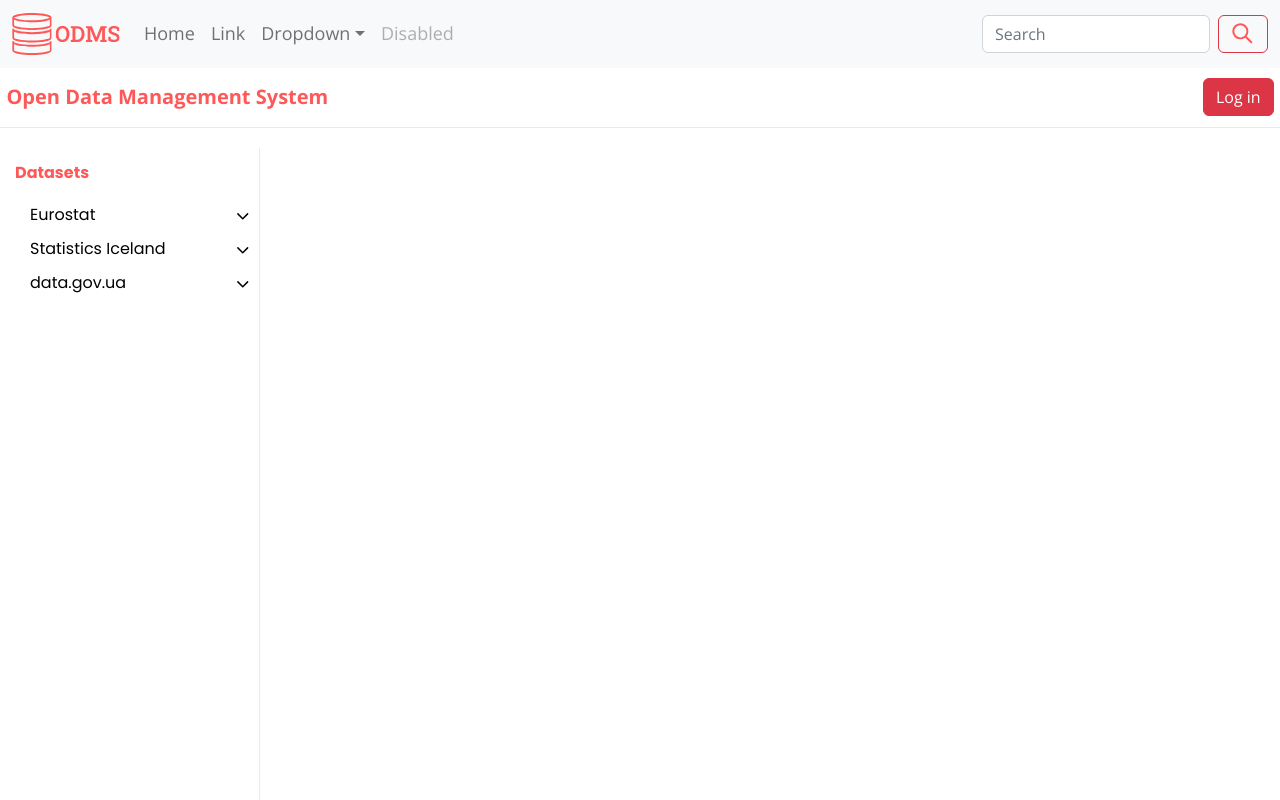
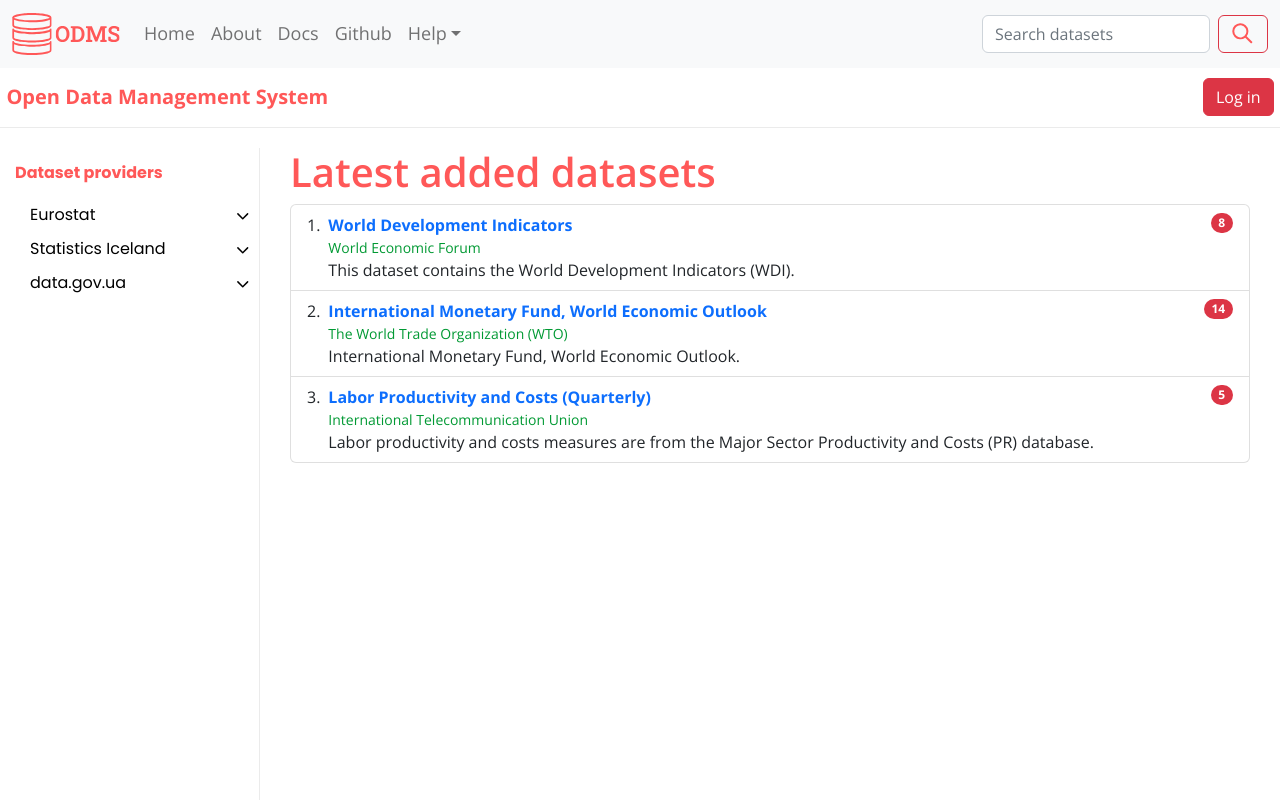
Before and after one commit to nikitosikvn1/django-odms-project, a Django app: page / in a window 1280 px wide. Run offline with Django 4.2, Linux system fonts and the light colour scheme.

Commit message:
feat: Index page, links and favicon
- Added index page with sample articles (inheritance from layout)
- Added some logic when visiting a page by an authorized/unauthorized user
- Added favicon
- Added links to layout.html

```diff
--- /dev/null
+++ b/publicdb/pdapp/static/pdapp/CSS/index.css
@@ -0,0 +1,24 @@
+:root {
+    --main-red: #ff5858;
+    --data-provider: #009933;
+}
+
+.articles {
+    padding-left: 30px;
+    padding-right: 30px;
+    font-family: 'Open Sans', sans-serif;
+}
+
+.articles-headline {
+    font-weight: 600;
+    color: var(--main-red);
+}
+
+.articles-data a {
+    text-decoration: none;
+}
+
+.articles-data .data-provider {
+    font-size: 14px;
+    color: var(--data-provider);
+}
--- a/publicdb/pdapp/static/pdapp/CSS/layout.css
+++ b/publicdb/pdapp/static/pdapp/CSS/layout.css
@@ -77,6 +77,7 @@ header {
 
 .content {
     margin-top: 20px;
+    display: flex;
 }
 
 .sidebar {
@@ -84,7 +85,7 @@ header {
     top: 0;
     left: 0;
     height: calc(100vh - 128px - 20px);
-    width: 260px;
+    min-width: 260px;
     border-right: 1px solid var(--border-color);
 }
 
@@ -144,3 +145,7 @@ header {
 .rotate {
     transform: rotate(180deg);
 }
+
+.main-content {
+    width: 100%;
+}
--- a/publicdb/pdapp/templates/pdapp/auth-layout.html
+++ b/publicdb/pdapp/templates/pdapp/auth-layout.html
@@ -8,6 +8,7 @@
     <meta name="viewport" content="width=device-width, initial-scale=1.0">
     {% block head %}
     {% endblock %}
+    <link rel="shortcut icon" type="image/png" href="{% static 'pdapp/IMG/favicon.png' %}"/>
     <!-- FONTS -->
     <link rel="preconnect" href="https://fonts.googleapis.com">
     <link rel="preconnect" href="https://fonts.gstatic.com" crossorigin>
--- a/publicdb/pdapp/templates/pdapp/index.html
+++ b/publicdb/pdapp/templates/pdapp/index.html
@@ -0,0 +1,44 @@
+{% extends 'pdapp/layout.html' %}
+{% load static %}
+
+{% block head %}
+    <link rel="stylesheet" href="{% static 'pdapp/CSS/index.css' %}">
+    <title>ODMS</title>
+{% endblock %}
+
+
+{% block content %}
+    <div class="articles">
+        <h1 class="articles-headline">Latest added datasets</h1>
+        <div class="articles-data">
+            <ol class="list-group list-group-numbered">
+                <li class="list-group-item d-flex justify-content-between align-items-start">
+                    <div class="ms-2 me-auto">
+                        <div class="fw-bold"><a href="#">World Development Indicators</a></div>
+                        <div class="data-provider">World Economic Forum</div>
+                        This dataset contains the World Development Indicators (WDI).
+                    </div>
+                    <span class="badge bg-danger rounded-pill">8</span>
+                </li>
+
+                <li class="list-group-item d-flex justify-content-between align-items-start">
+                    <div class="ms-2 me-auto">
+                        <div class="fw-bold"><a href="#">International Monetary Fund, World Economic Outlook</a></div>
+                        <div class="data-provider">The World Trade Organization (WTO)</div>
+                        International Monetary Fund, World Economic Outlook.
+                    </div>
+                    <span class="badge bg-danger rounded-pill">14</span>
+                </li>
+
+                <li class="list-group-item d-flex justify-content-between align-items-start">
+                    <div class="ms-2 me-auto">
+                        <div class="fw-bold"><a href="#">Labor Productivity and Costs (Quarterly)</a></div>
+                        <div class="data-provider">International Telecommunication Union</div>
+                        Labor productivity and costs measures are from the Major Sector Productivity and Costs (PR) database.
+                    </div>
+                    <span class="badge bg-danger rounded-pill">5</span>
+                </li>
+            </ol>
+        </div>
+    </div>
+{% endblock %}
--- a/publicdb/pdapp/templates/pdapp/layout.html
+++ b/publicdb/pdapp/templates/pdapp/layout.html
@@ -7,16 +7,18 @@
     <meta http-equiv="X-UA-Compatible" content="IE=edge">
     <meta http-equiv="Cache-Control" content="no-cache">
     <meta name="viewport" content="width=device-width, initial-scale=1.0">
-    <title>Layout</title>
+    <link rel="shortcut icon" type="image/png" href="{% static 'pdapp/IMG/favicon.png' %}"/>
     <!-- FONTS -->
     <link rel="preconnect" href="https://fonts.googleapis.com">
     <link rel="preconnect" href="https://fonts.gstatic.com" crossorigin>
-    <link href="https://fonts.googleapis.com/css2?family=Noto+Sans+Mono:wght@300;400;700&family=Open+Sans:wght@300;400;700&family=Poppins:wght@400;700&family=Roboto+Mono:wght@300;400;700&display=swap" rel="stylesheet">
+    <link href="https://fonts.googleapis.com/css2?family=Noto+Sans+Mono:wght@300;400;700&family=Open+Sans:wght@300;400;600;700&family=Poppins:wght@400;600;700&family=Roboto+Mono:wght@300;400;700&display=swap" rel="stylesheet">
     <!-- BOOTSTRAP -->
     <link href="https://cdn.jsdelivr.net/npm/bootstrap@5.2.3/dist/css/bootstrap.min.css" rel="stylesheet" integrity="sha384-rbsA2VBKQhggwzxH7pPCaAqO46MgnOM80zW1RWuH61DGLwZJEdK2Kadq2F9CUG65" crossorigin="anonymous">
     <script src="https://cdn.jsdelivr.net/npm/bootstrap@5.2.3/dist/js/bootstrap.bundle.min.js" integrity="sha384-kenU1KFdBIe4zVF0s0G1M5b4hcpxyD9F7jL+jjXkk+Q2h455rYXK/7HAuoJl+0I4" crossorigin="anonymous"></script>
     <!-- CSS -->
     <link rel="stylesheet" href="{% static 'pdapp/CSS/layout.css' %}">
+    {% block head %}
+    {% endblock %}
     <!-- JS -->
     <script src="{% static 'pdapp/JS/jquery-3.6.1.min.js' %}"></script>
     <script src="{% static 'pdapp/JS/layout.js' %}"></script>
@@ -26,27 +28,29 @@
         <header>
             <nav class="navbar navbar-expand-lg bg-light">
                 <div class="container-fluid">
-                    <a class="navbar-brand" href="#"><img src="{% static 'pdapp/IMG/logo-no-background.svg' %}" alt="ODMS" id="main-logo"></a>
+                    <a class="navbar-brand" href="{% url 'index' %}"><img src="{% static 'pdapp/IMG/logo-no-background.svg' %}" alt="ODMS" id="main-logo"></a>
                     <button class="navbar-toggler" type="button" data-bs-toggle="collapse" data-bs-target="#navbarSupportedContent" aria-controls="navbarSupportedContent" aria-expanded="false" aria-label="Toggle navigation">
                         <span class="navbar-toggler-icon"></span>
                     </button>
                     <div class="collapse navbar-collapse" id="navbarSupportedContent">
                         <ul class="navbar-nav me-auto mb-2 mb-lg-0">
-                            <li class="nav-item"><a class="nav-link" aria-current="page" href="#">Home</a></li>
-                            <li class="nav-item"><a class="nav-link" href="#">Link</a></li>
+                            <li class="nav-item"><a class="nav-link" aria-current="page" href="{% url 'index' %}">Home</a></li>
+                            <li class="nav-item"><a class="nav-link" href="#">About</a></li>
+                            <li class="nav-item"><a class="nav-link" href="https://dolaran.github.io/IM12_theme_2_BD_22_course_work/" target="_blank">Docs</a></li>
+                            <li class="nav-item"><a class="nav-link" href="#">Github</a></li>
                             <li class="nav-item dropdown">
-                                <a class="nav-link dropdown-toggle" href="#" role="button" data-bs-toggle="dropdown" aria-expanded="false">Dropdown</a>
+                                <a class="nav-link dropdown-toggle" href="#" role="button" data-bs-toggle="dropdown" aria-expanded="false">Help</a>
                                 <ul class="dropdown-menu">
-                                    <li><a class="dropdown-item" href="#">Action</a></li>
-                                    <li><a class="dropdown-item" href="#">Another action</a></li>
-                                    <li><hr class="dropdown-divider"></li>
-                                    <li><a class="dropdown-item" href="#">Something else here</a></li>
+                                    <li><a class="dropdown-item" href="#">Guide</a></li>
+                                    <li><a class="dropdown-item" href="#">FAQ</a></li>
+                                    <!-- <li><hr class="dropdown-divider"></li>
+                                    <li><a class="dropdown-item" href="#">Something else here</a></li> -->
                                 </ul>
                             </li>
-                            <li class="nav-item"><a class="nav-link disabled">Disabled</a></li>
+                            <!-- <li class="nav-item"><a class="nav-link disabled">Disabled</a></li> -->
                         </ul>
-                        <form class="d-flex" role="search">
-                            <input class="form-control me-2" type="search" placeholder="Search" aria-label="Search">
+                        <form class="d-flex" role="search" action="{% url 'index' %}" method="get">
+                            <input class="form-control me-2" type="search" placeholder="Search datasets" aria-label="Search">
                             <button class="btn btn-outline-danger" id="search-button" type="submit">
                                 <div class="search-img-wrap"></div>
                             </button>
@@ -61,7 +65,11 @@
                     </div>
                     <div class="headline-login">
                         <div class="login">
-                            <a href="{% url 'login' %}" class="btn btn-danger open-login-form">Log in</a>
+                            {% if logged %}
+                                <a href="{% url 'profile' %}" class="btn btn-danger open-login-form">Profile</a>
+                            {% else %}
+                                <a href="{% url 'login' %}" class="btn btn-danger open-login-form">Log in</a>
+                            {% endif %}
                         </div>
                     </div>
                 </div>
@@ -71,7 +79,7 @@
             <div class="content">
                 <div class="sidebar">
                     <div class="logo-details">
-                        <span class="logo-name">Datasets</span>
+                        <span class="logo-name">Dataset providers</span>
                     </div>
                     <div class="menu">
                         <div class="menu-item">
@@ -100,6 +108,11 @@
                     </div>
                 </div>
 
+                <div class="main-content">
+                    {% block content %}
+                    {% endblock %}
+                </div>
+
             </div>
         </main>
     </div>
--- a/publicdb/pdapp/templates/pdapp/login.html
+++ b/publicdb/pdapp/templates/pdapp/login.html
@@ -1,5 +1,4 @@
 {% extends 'pdapp/auth-layout.html' %}
-{% load static %}
 
 {% block head %}
     <title>Login</title>
--- a/publicdb/pdapp/templates/pdapp/registration.html
+++ b/publicdb/pdapp/templates/pdapp/registration.html
@@ -1,5 +1,4 @@
 {% extends 'pdapp/auth-layout.html' %}
-{% load static %}
 
 {% block head %}
     <title>Registration</title>
--- a/publicdb/pdapp/urls.py
+++ b/publicdb/pdapp/urls.py
@@ -5,4 +5,6 @@ urlpatterns = [
     path('', views.index, name='index'),
     path('registration/', views.registration_view, name='registration'),
     path('login/', views.login_view, name='login'),
+    path('logout/', views.logout_view, name='logout'),
+    path('profile/', views.profile, name='profile'),
 ]
--- a/publicdb/pdapp/views.py
+++ b/publicdb/pdapp/views.py
@@ -8,7 +8,12 @@ from .forms import RegistrationForm
 # Create your views here.
 
 def index(request):
-    return render(request, 'pdapp/layout.html')
+    logged = False
+
+    return render(request, "pdapp/index.html", {
+        "logged": logged
+    })
+
 
 def registration_view(request):
     form = RegistrationForm()
@@ -17,6 +22,7 @@ def registration_view(request):
         "form": form,
     })
 
+
 def login_view(request):
     if request.method == "POST":
         username = request.POST["username"]
@@ -24,3 +30,10 @@ def login_view(request):
         print(f"{username=}, {password=}")
 
     return render(request, 'pdapp/login.html')
+
+
+def logout_view(request):
+    pass
+
+def profile(request):
+    return HttpResponse("<h2>Your profile will be here!</h2>")
```
Also changed, not shown: publicdb/pdapp/static/pdapp/IMG/favicon.png (added).
